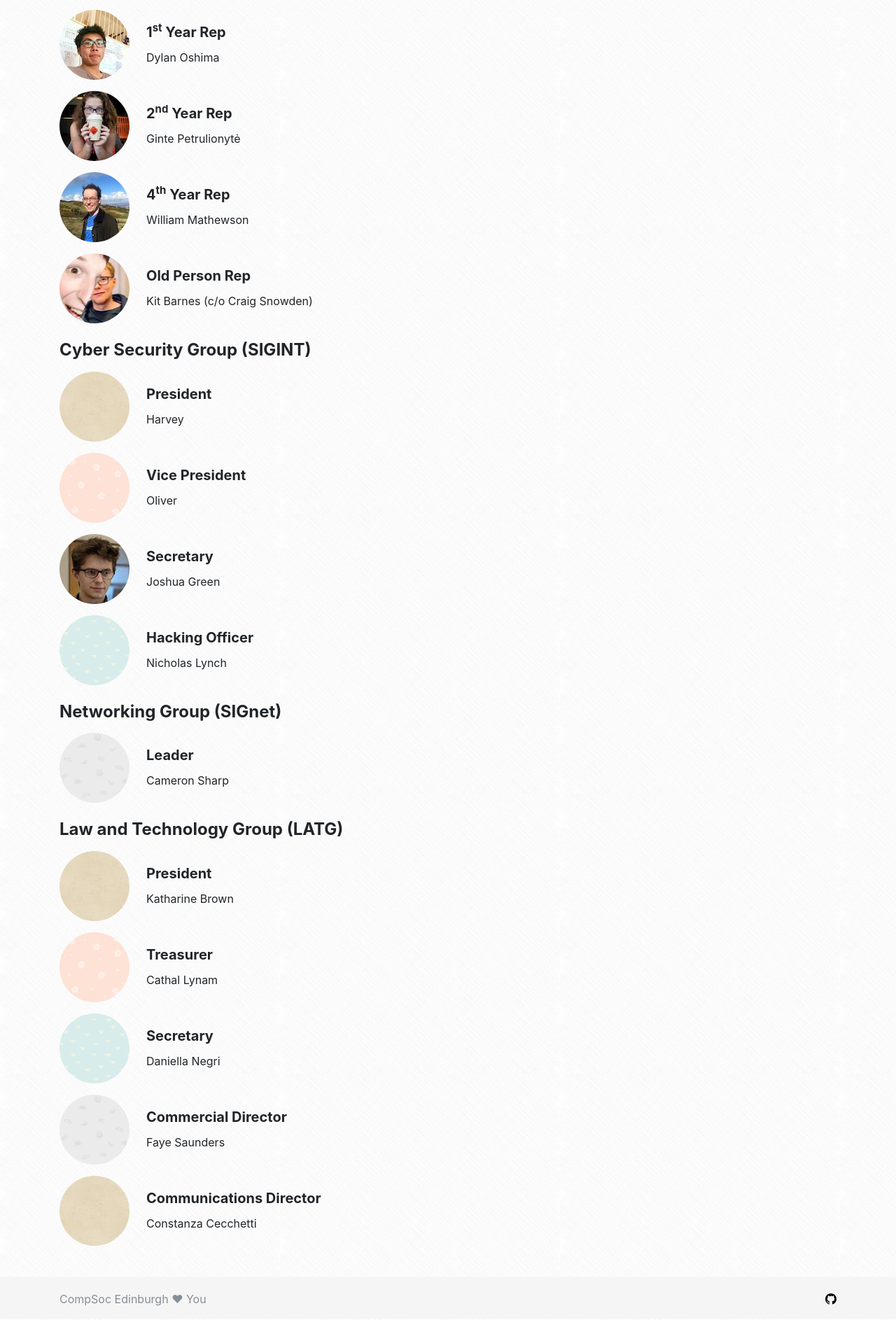
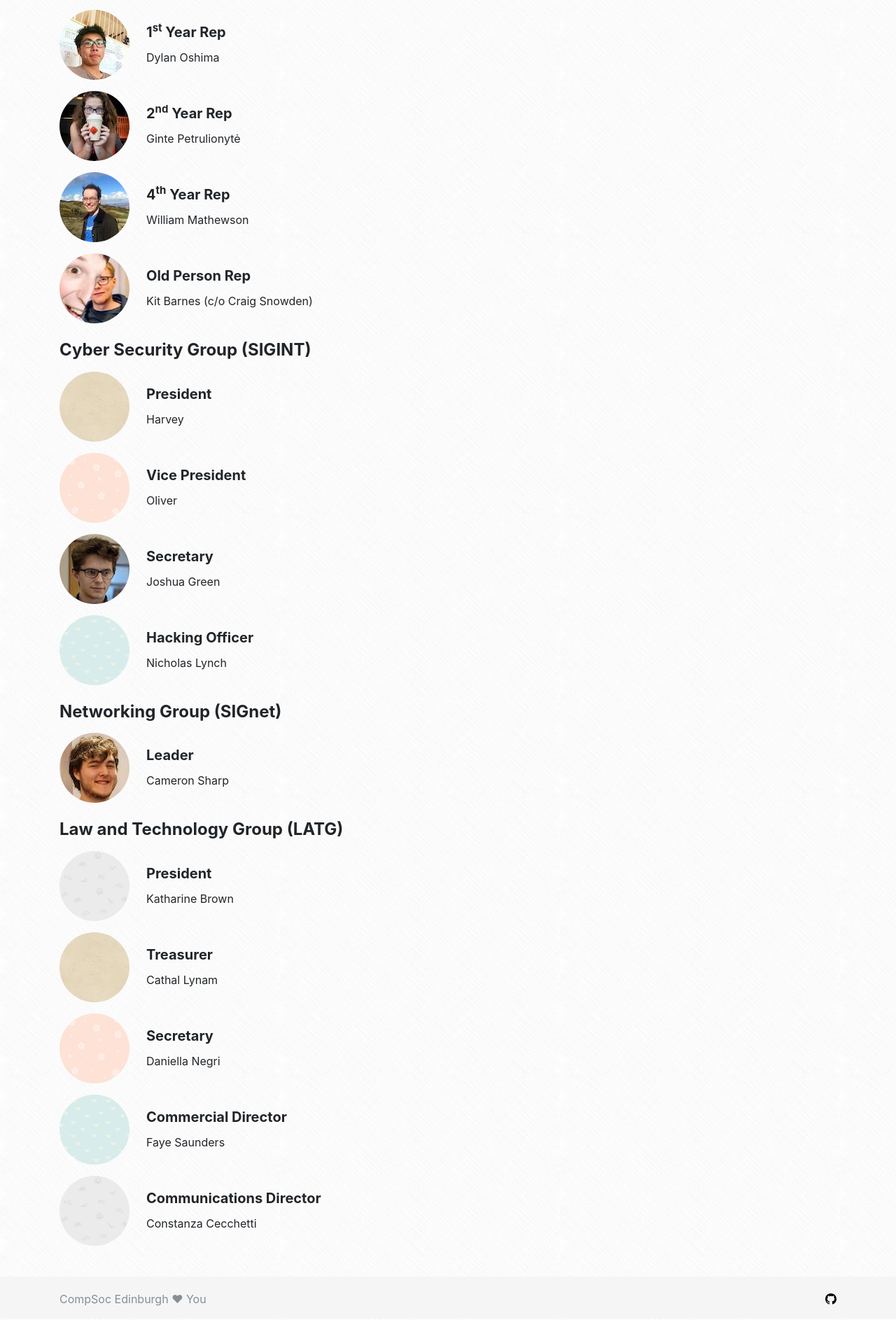
Before and after one commit to compsoc-edinburgh/website, a Jekyll site: the page built from _pages/team.html, in a window 1280 px wide. Shown: the part 1266-3152 px from the top of the page at 70% size. Built offline with Jekyll 4.4.1, drawn with Linux system fonts in a browser that asks for light colours; nearby versions of some CDN libraries.

Commit message:
Add cazagen team photo

```diff
--- a/_data/committee/2017-2018.yml
+++ b/_data/committee/2017-2018.yml
@@ -63,6 +63,7 @@
     members:
       - name: Cameron Sharp
         role: Leader
+        img: cameron-1.jpg
 
   - name: Law and Technology Group (LATG)
     members:
```
Also changed, not shown: static/img/team/cameron-1.jpg (added).
